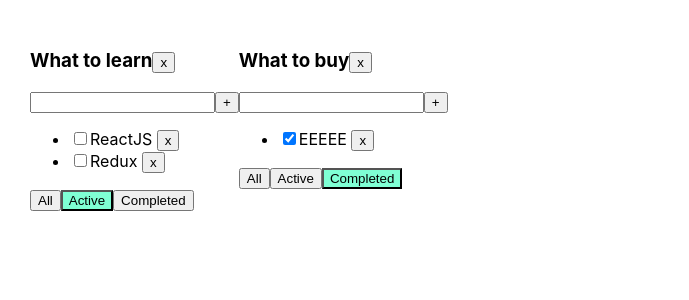
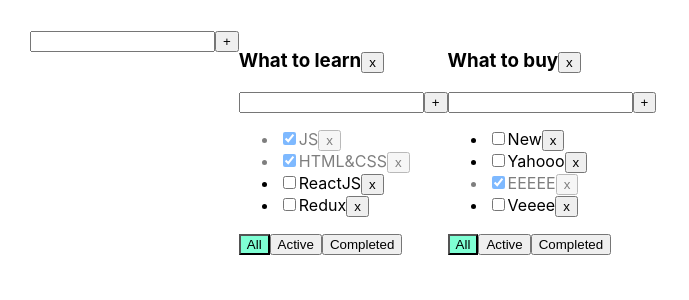
Before and after one commit to AlexeyGorbachevskiy/ToDoList, a React (Create React App) app in the folder my-app/: page / in a window 1280 px wide. Shown: the top 300 px of the page, without its empty margins (0-689 px from the left). Built offline with nearby package versions, Linux system fonts and the light colour scheme.

Commit message:
6:Adding of todolists functionality was implemented, migration to css modules

```diff
--- a/my-app/src/App.tsx
+++ b/my-app/src/App.tsx
@@ -2,6 +2,7 @@ import React, {useState} from 'react';
 import './App.css';
 import {Todolist} from './components/ToDoList';
 import {v1} from "uuid";
+import AddItemForm from "./components/AddItemForm";
 
 export type TaskType = {
     id: string;
@@ -27,8 +28,8 @@ function App() {
     let todoListId2 = v1();
 
     let [todoLists, setTodoLists] = useState<Array<TodoListsType>>([
-        {id: todoListId1, title: 'What to learn', filter: 'active'},
-        {id: todoListId2, title: 'What to buy', filter: 'completed'},
+        {id: todoListId1, title: 'What to learn', filter: 'all'},
+        {id: todoListId2, title: 'What to buy', filter: 'all'},
     ])
 
     let [tasksObj, setTasks] = useState<TasksStateType>(
@@ -90,9 +91,35 @@ function App() {
 
     }
 
+    const addTodoList = (todoListTitle: string) => {
+        let newTodoListId = v1();
+        setTodoLists([{id: newTodoListId, title: todoListTitle, filter: 'all'}, ...todoLists]);
+        setTasks({...tasksObj, [newTodoListId]: []})
+    }
+
+
+    const changeTaskTitle = (todoListId: string, id: string, title: string) => {
+        let task = tasksObj[todoListId].find((t) => t.id === id);
+        if (task) {
+            task.title = title;
+            setTasks({...tasksObj})
+        }
+    }
+
+    const changeTodoListTitle = (id: string, title: string) => {
+        let todoList = todoLists.find(tl => tl.id === id);
+        if (todoList) {
+            todoList.title = title;
+            setTodoLists([...todoLists]);
+        }
+
+    }
 
     return (
         <div className="App">
+
+            <AddItemForm addItem={addTodoList}/>
+
             {todoLists.map(tl => {
                 let tasksForToDoList = tasksObj[tl.id];
 
@@ -117,6 +144,8 @@ function App() {
                               changeFilter={changeFilter}
                               addTask={addTask}
                               removeTodoList={removeTodoList}
+                              changeTaskTitle={changeTaskTitle}
+                              changeTodoListTitle={changeTodoListTitle}
                     />
 
                 )
--- /dev/null
+++ b/my-app/src/components/AddItemForm.tsx
@@ -0,0 +1,43 @@
+import React, {ChangeEvent, KeyboardEvent, useState} from 'react';
+import obj from "./ToDoList.module.css";
+
+
+type AddItemFormPropsType = {
+    addItem: (title: string) => void
+}
+
+
+function AddItemForm(props: AddItemFormPropsType) {
+
+    let [newTaskTitle, setNewTaskTitle] = useState('');
+    let [error, setError] = useState<null | string>(null);
+
+    const onEnterPressHandler = (e: KeyboardEvent<HTMLInputElement>) => {
+        if (e.charCode === 13) {
+            onClickAddHandler();
+        }
+    }
+    const onChangeInputHandler = (e: ChangeEvent<HTMLInputElement>) => {
+        setError(null);
+        setNewTaskTitle(e.currentTarget.value);
+    }
+    const onClickAddHandler = () => {
+        setNewTaskTitle('');
+        if (newTaskTitle.trim() === '') {
+            setError('Title is required');
+            return
+        }
+        props.addItem(newTaskTitle);
+    }
+
+    return (
+        <div>
+            <input className={error ? obj.error : ''} onKeyPress={onEnterPressHandler} onChange={onChangeInputHandler}
+                   value={newTaskTitle}/>
+            <button className={obj.add_btn} onClick={onClickAddHandler}>+</button>
+            {error && <div className={obj.error_message}>{error}</div>}
+        </div>
+    )
+}
+
+export default AddItemForm;
--- /dev/null
+++ b/my-app/src/components/EditableSpan.tsx
@@ -0,0 +1,36 @@
+import React, {ChangeEvent, useState} from 'react';
+
+
+type EditableSpanPropsType = {
+    title: string
+    onChangeTitle: (title: string) => void
+}
+
+function EditableSpan(props: EditableSpanPropsType) {
+    let [editMode, setEditMode] = useState(false);
+    let [title, setTitle] = useState('');
+
+    const onInputChange = (e: ChangeEvent<HTMLInputElement>) => setTitle(e.currentTarget.value)
+    const onSpanDblClick = () => {
+        setTitle(props.title);
+        setEditMode(true);
+    }
+    const onInputBlur = () => {
+        setEditMode(false);
+        props.onChangeTitle(title);
+    }
+
+    return (
+        <>
+            {
+                editMode ?
+                    <input autoFocus value={title} onChange={onInputChange} onBlur={onInputBlur}/>
+                    :
+                    <span onDoubleClick={onSpanDblClick}>{props.title}</span>
+            }
+        </>
+    )
+}
+
+
+export default EditableSpan;
--- a/my-app/src/components/ToDoList.css
+++ b/my-app/src/components/ToDoList.module.css
@@ -2,7 +2,7 @@
     border: red 1px solid;
 }
 
-.error-message {
+.error_message {
     color: red;
 }
 
@@ -14,7 +14,7 @@
     cursor: pointer;
 }
 
-.active-filter {
+.active_filter {
     cursor: pointer;
     background-color: aquamarine;
 }
--- a/my-app/src/components/ToDoList.tsx
+++ b/my-app/src/components/ToDoList.tsx
@@ -1,6 +1,8 @@
 import React, {ChangeEvent, KeyboardEvent, useState} from 'react';
 import {FilterValueType, TaskType} from '../App';
-import './ToDoList.css';
+import obj from './ToDoList.module.css';
+import AddItemForm from "./AddItemForm";
+import EditableSpan from "./EditableSpan";
 
 
 export type PropsType = {
@@ -13,57 +15,46 @@ export type PropsType = {
     changeStatus: (id: string, isDone: boolean, todoListId: string) => void
     filter: 'all' | 'completed' | 'active'
     removeTodoList: (todoListId: string) => void
+    changeTaskTitle: (todoListId: string, taskId: string, title: string) => void
+    changeTodoListTitle: (todoListId: string, title: string) => void
 }
 
 export function Todolist(props: PropsType) {
 
-    let [newTaskTitle, setNewTaskTitle] = useState('');
-    let [error, setError] = useState<null | string>(null);
-
-    const onEnterPressHandler = (e: KeyboardEvent<HTMLInputElement>) => {
-        if (e.charCode === 13) {
-            onClickAddHandler();
-        }
-    }
-    const onChangeInputHandler = (e: ChangeEvent<HTMLInputElement>) => {
-        setError(null);
-        setNewTaskTitle(e.currentTarget.value);
-    }
-    const onClickAddHandler = () => {
-        setNewTaskTitle('');
-        if (newTaskTitle.trim() === '') {
-            setError('Title is required');
-            return
-        }
-        props.addTask(newTaskTitle, props.id);
-    }
     const onAllClickHandler = () => props.changeFilter('all', props.id);
     const onActiveClickHandler = () => props.changeFilter('active', props.id);
     const onCompletedClickHandler = () => props.changeFilter('completed', props.id);
     const onRemoveTodoListClickHandler = () => props.removeTodoList(props.id);
 
+    const addTask = (title: string) => {
+        props.addTask(title, props.id);
+    }
+
+    const onChangeTodoListTitle = (title: string) => {
+        props.changeTodoListTitle(props.id, title)
+    }
+
     return (
         <div>
-            <h3>{props.title}
+            <h3>
+                <EditableSpan title={props.title} onChangeTitle={onChangeTodoListTitle}/>
                 <button onClick={onRemoveTodoListClickHandler}>x</button>
             </h3>
-            <div>
-                <input className={error ? 'error' : ''} onKeyPress={onEnterPressHandler} onChange={onChangeInputHandler}
-                       value={newTaskTitle}/>
-                <button className={'add_btn'} onClick={onClickAddHandler}>+</button>
-                {error && <div className={'error-message'}>{error}</div>}
-            </div>
+            <AddItemForm addItem={addTask}/>
             <ul>
                 {
                     props.tasks.map((t: TaskType) => {
                         const onRemoveTaskHandler = () => props.removeTask(t.id, props.id);
                         const onChangeCheckBoxHandler = (e: ChangeEvent<HTMLInputElement>) => props.changeStatus(t.id, e.currentTarget.checked, props.id)
-
+                        const onChangeTitle = (title: string) => {
+                            props.changeTaskTitle(props.id, t.id, title)
+                        }
                         return (
-                            <li className={props.filter !== 'completed' && t.isDone ? 'is_done' : ''} key={t.id}>
+                            <li className={props.filter !== 'completed' && t.isDone ? obj.is_done : ''} key={t.id}>
                                 <input onChange={onChangeCheckBoxHandler}
                                        type='checkbox' checked={t.isDone}/>
-                                <span>{t.title} </span>
+                                {/*<span>{t.title} </span>*/}
+                                <EditableSpan title={t.title} onChangeTitle={onChangeTitle}/>
                                 <button onClick={onRemoveTaskHandler}>x</button>
                             </li>
                         )
@@ -71,13 +62,13 @@ export function Todolist(props: PropsType) {
                 }
             </ul>
             <div>
-                <button className={props.filter === 'all' ? 'active-filter' : 'filter_btn'}
+                <button className={props.filter === 'all' ? obj.active_filter : obj.filter_btn}
                         onClick={onAllClickHandler}>All
                 </button>
-                <button className={props.filter === 'active' ? 'active-filter' : 'filter_btn'}
+                <button className={props.filter === 'active' ? obj.active_filter : obj.filter_btn}
                         onClick={onActiveClickHandler}>Active
                 </button>
-                <button className={props.filter === 'completed' ? 'active-filter' : 'filter_btn'}
+                <button className={props.filter === 'completed' ? obj.active_filter : obj.filter_btn}
                         onClick={onCompletedClickHandler}>Completed
                 </button>
             </div>
```
